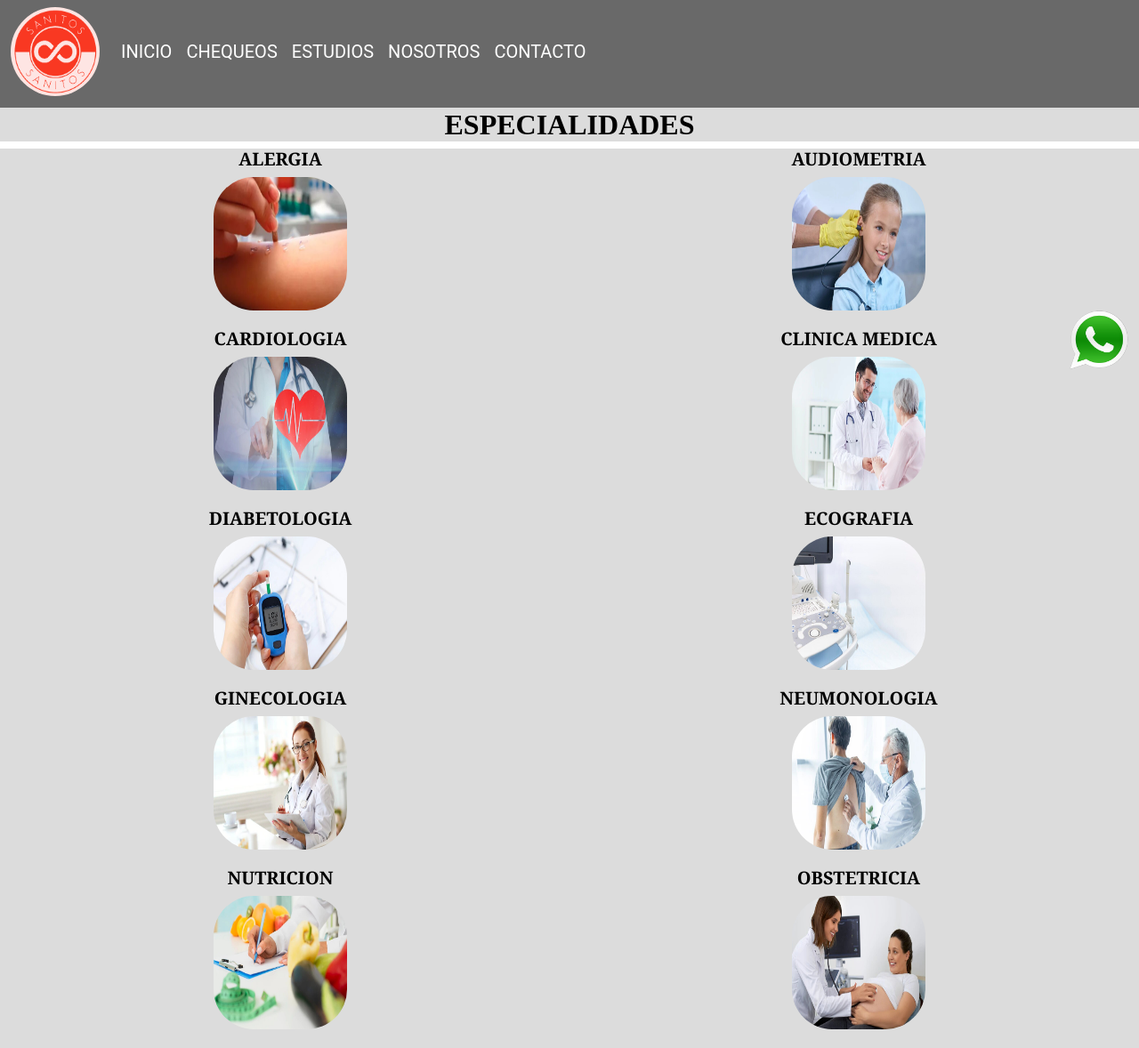
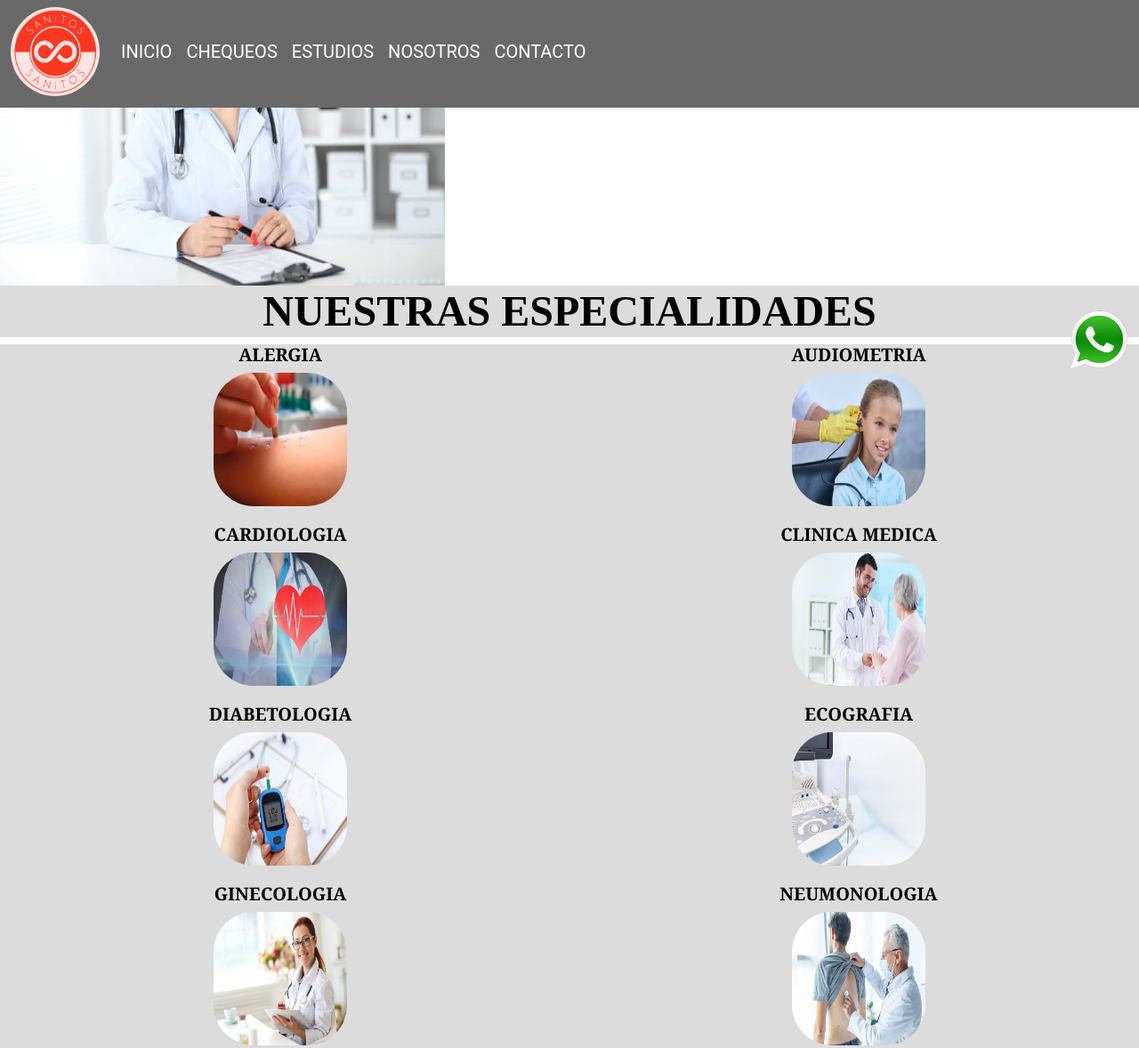
Before and after one commit to ruizdiaz/entrega-final, a website: page index.html in a window 1280 px wide. Shown: the part 53-1231 px from the top of the page at 89% size. Drawn offline with nearby package versions, Linux system fonts and the light colour scheme.

Commit message:
cambie el index

```diff
--- a/index.html
+++ b/index.html
@@ -1,5 +1,6 @@
 <!DOCTYPE html>
 <html lang="es">
+
 <head>
   <meta charset="UTF-8">
   <meta http-equiv="X-UA-Compatible" content="IE=edge">
@@ -9,18 +10,22 @@
 
 
   <title>Nuestras Especialidades</title>
-
-    <link href="https://cdn.jsdelivr.net/npm/bootstrap@5.2.0-beta1/dist/css/bootstrap.min.css" rel="stylesheet" integrity="sha384-0evHe/X+R7YkIZDRvuzKMRqM+OrBnVFBL6DOitfPri4tjfHxaWutUpFmBp4vmVor" crossorigin="anonymous">
+  <link rel="stylesheet" href="https://cdnjs.cloudflare.com/ajax/libs/animate.css/4.1.1/animate.min.css" />
+  <link href="https://cdn.jsdelivr.net/npm/bootstrap@5.2.0-beta1/dist/css/bootstrap.min.css" rel="stylesheet"
+    integrity="sha384-0evHe/X+R7YkIZDRvuzKMRqM+OrBnVFBL6DOitfPri4tjfHxaWutUpFmBp4vmVor" crossorigin="anonymous">
 
   <link rel="stylesheet" href="css/estilo.css">
 </head>
+
 <body>
   <header class="sanitosNav">
     <!-- nav de bootstrap -->
     <nav class="  border-danger mt-5 navbar navbar-expand-lg ">
       <div class="container-fluid">
-             <a class="navbar-brand " href="./index.html"><img class="tamLogo rounded-circle" src="./img/logo sanitos.png" alt="logo de sanitos"></a>
-             <button class="navbar-toggler" type="button" data-bs-toggle="collapse" data-bs-target="#navbarText" aria-controls="navbarText" aria-expanded="false" aria-label="Toggle navigation">
+        <a class="navbar-brand " href="./index.html"><img class="tamLogo rounded-circle" src="./img/logo sanitos.png"
+            alt="logo de sanitos"></a>
+        <button class="navbar-toggler" type="button" data-bs-toggle="collapse" data-bs-target="#navbarText"
+          aria-controls="navbarText" aria-expanded="false" aria-label="Toggle navigation">
           <span class="navbar-toggler-icon"></span>
         </button>
         <div class="collapse navbar-collapse" id="navbarText">
@@ -48,42 +53,97 @@
   </header>
   <main>
     <!-- inicio de pagina -->
-    <h1>ESPECIALIDADES</h1>
+
+
+    <div class="cardEspecialidades  text-white">
+      <img src="./img/especialidades.jpg" class="card-img" alt="mitad de cuerpo de doctora sentada en un consultorio">
+      <div class="card-img-overlay">
+      </div>
+      <h1 class="especialidades animate__animated animate__backInDown">Nuestras especialidades</h1>
+    </div>
+
     <section class="galeria">
-        <div><h2>Alergia</h2><img class="img1" src="./img/prueba de alergia (1).jpg" alt="foto de un nene con alergia"></div>
-        <div><h2>Audiometria</h2> <img class="img2" src="./img/audiometria.jpg" alt="imagen de una nena haciendo una audiometria"></div>
-        <div><h2>Cardiologia</h2> <img class="img3" src="./img/cardiologia.jpg" alt="medico con un corazon"></div>
-        <div><h2>Clinica Medica</h2> <img class="img4" src="./img/clinica medica.jpg" alt="doctor con una paciente"></div>
-        <div><h2>Diabetologia</h2><img class="img5" src="./img/diabetologia.jpg" alt="medidor de diabetes"></div>
-        <div><h2>Ecografia</h2><img class="img6" src="./img/ecografia (1).jpg" alt="medica con un ecografo"></div>
-        <div><h2>Ginecologia</h2><img class="img7" src="./img/ginecologia.jpg" alt="medica"></div>
-        <div><h2>Neumonologia</h2><img class="img8" src="./img/neumonologia (1).jpg" alt="medico revisando a paciente"></div>
-        <div><h2>Nutricion</h2><img class="img9" src="./img/nutricion.jpg" alt="medica con comida saludable"></div>
-        <div><h2>Obstetricia</h2><img class="img10" src="./img/obstetricia.jpg" alt="medica con mujer embarazada"></div>
-        <div><h2>Oftalmologia</h2><img class="img11" src="./img/oftalmologia.jpg" alt="medica revisando la vista de una niña"></div>
-        <div><h2>Otorrinolaringologia</h2><img class="img12" src="./img/otorrinolaringologia.jpg" alt="doctor revisando el oido a la paciente"></div>
-        <div><h2>Pediatria</h2><img class="img13" src="./img/pediatria.jpg" alt="doctor con su paciente niño y su mama"></div>
-        <div><h2>Urologia</h2><img class="img14" src="./img/urologo.jpg" alt="medico mostrando un riñon"></div>
+      <div class="galeriaImg">
+        <h2>Alergia</h2><img class="img1" src="./img/prueba de alergia (1).jpg" alt="foto de un nene con alergia">
+      </div>
+      <div class="galeriaImg">
+        <h2>Audiometria</h2> <img class="img2" src="./img/audiometria.jpg"
+          alt="imagen de una nena haciendo una audiometria">
+      </div>
+      <div class="galeriaImg">
+        <h2>Cardiologia</h2> <img class="img3" src="./img/cardiologia.jpg" alt="medico con un corazon">
+      </div>
+      <div class="galeriaImg">
+        <h2>Clinica Medica</h2> <img class="img4" src="./img/clinica medica.jpg" alt="doctor con una paciente">
+      </div>
+      <div class="galeriaImg">
+        <h2>Diabetologia</h2><img class="img5" src="./img/diabetologia.jpg" alt="medidor de diabetes">
+      </div>
+      <div class="galeriaImg">
+        <h2>Ecografia</h2><img class="img6" src="./img/ecografia (1).jpg" alt="medica con un ecografo">
+      </div>
+      <div class="galeriaImg">
+        <h2>Ginecologia</h2><img class="img7" src="./img/ginecologia.jpg" alt="medica">
+      </div>
+      <div class="galeriaImg">
+        <h2>Neumonologia</h2><img class="img8" src="./img/neumonologia (1).jpg" alt="medico revisando a paciente">
+      </div>
+      <div class="galeriaImg">
+        <h2>Nutricion</h2><img class="img9" src="./img/nutricion.jpg" alt="medica con comida saludable">
+      </div>
+      <div class="galeriaImg">
+        <h2>Obstetricia</h2><img class="img10" src="./img/obstetricia.jpg" alt="medica con mujer embarazada">
+      </div>
+      <div class="galeriaImg">
+        <h2>Oftalmologia</h2><img class="img11" src="./img/oftalmologia.jpg"
+          alt="medica revisando la vista de una niña">
+      </div>
+      <div class="galeriaImg">
+        <h2>Otorrinolaringologia</h2><img class="img12" src="./img/otorrinolaringologia.jpg"
+          alt="doctor revisando el oido a la paciente">
+      </div>
+      <div class="galeriaImg">
+        <h2>Pediatria</h2><img class="img13" src="./img/pediatria (1).jpg" alt="doctor con su paciente niño y su mama">
+      </div>
+      <div class="galeriaImg">
+        <h2>Urologia</h2><img class="img14" src="./img/urologo.jpg" alt="medico mostrando un riñon">
+      </div>
     </section>
     <!-- contacto de whatsapp -->
-    <a class="icono" href="https://api.whatsapp.com/send?phone=ACA PONES EL TELEFONO&text=Hola, Necesito mas informacion!" target="_blank"><img class="botonWhatsApp" src="./img/logo-whatsapp.png" alt="Logo Whatsapp"></a>
+    <a class="icono"
+      href="https://api.whatsapp.com/send?phone=ACA PONES EL TELEFONO&text=Hola, Necesito mas informacion!"
+      target="_blank"><img class="botonWhatsApp" src="./img/logo-whatsapp.png" alt="Logo Whatsapp"></a>
   </main>
-    <script src="https://cdn.jsdelivr.net/npm/bootstrap@5.2.0-beta1/dist/js/bootstrap.bundle.min.js" integrity="sha384-pprn3073KE6tl6bjs2QrFaJGz5/SUsLqktiwsUTF55Jfv3qYSDhgCecCxMW52nD2" crossorigin="anonymous"></script>
+  <script src="https://cdn.jsdelivr.net/npm/bootstrap@5.2.0-beta1/dist/js/bootstrap.bundle.min.js"
+    integrity="sha384-pprn3073KE6tl6bjs2QrFaJGz5/SUsLqktiwsUTF55Jfv3qYSDhgCecCxMW52nD2" crossorigin="anonymous">
+  </script>
   <!-- pie de pagina -->
   <footer id="footer">
     <table class="table table-hover">
-        <td><h5>Contacto <img class="logoFooter" src="./img/Contacto.png" alt="logo de un telefono en negro"> 11-2048-0889</h5></td>
-        <td><h5>Direccion <img class="logoFooter" src="./img/logo ubicacion.png" alt="logo de ubicaion en color negro"> Victor Vergani 861</h5></td>
+      <td>
+        <h5>Contacto <img class="logoFooter" src="./img/Contacto.png" alt="logo de un telefono en negro"> 11-2048-0889
+        </h5>
+      </td>
+      <td>
+        <h5>Direccion <img class="logoFooter" src="./img/logo ubicacion.png" alt="logo de ubicaion en color negro">
+          Victor Vergani 861</h5>
+      </td>
       </tr>
       </tbody>
     </table>
     <table class="table table-hover">
       <tr class="table-light">
-        <td>  <h6>. osde . galeno . medife . ospe . ospia . swiss medical . omint . medicus express . opdea . osfatun . aca salud . andar . bristol . centro médico pueyrredón . prevención . gráficos . luis pasteur . ospic . union personal .asmepriv . osseg . hospital alemán . </h6></td>
+        <td>
+          <h6>. osde . galeno . medife . ospe . ospia . swiss medical . omint . medicus express . opdea . osfatun . aca
+            salud . andar . bristol . centro médico pueyrredón . prevención . gráficos . luis pasteur . ospic . union
+            personal .asmepriv . osseg . hospital alemán . </h6>
+        </td>
       </tr>
       </tbody>
     </table>
     <strong class="footer"> By Eliana Patricia Ruiz Diaz</strong>
   </footer>
 </body>
-</html><tr class="table-light">
+
+</html>
+<tr class="table-light">
--- a/scss/_extend.scss
+++ b/scss/_extend.scss
@@ -8,7 +8,9 @@
     background-position: 50%;
     border-radius: 30%;
     background-size: 100% auto;
+
 }
+
 .img2{
     @extend .img1
 }
--- a/scss/_header.scss
+++ b/scss/_header.scss
@@ -17,6 +17,9 @@
     margin: auto;
     text-align: center;
 }
+.navbar-toggler{
+    color: white;
+}
 body{
     margin: 0;
     padding: 0;
--- a/scss/_main.scss
+++ b/scss/_main.scss
@@ -10,6 +10,20 @@ h1{
     background-color:gainsboro;
     text-transform: uppercase;
 }
+.especialidades {
+    font-size:1rem;
+    text-align: center;
+    height: 80px;
+    margin: 50px
+}
+.card-img  {
+    height: 290px;
+
+    text-align: center;
+}
+
+
+
 h2{
     font-family: Georgia, 'Times New Roman', Times, serif;
     font-size: 20px;
@@ -36,6 +50,7 @@ section{
 /*css de pagina especialidades*/
 .galeria{
     display: grid;
+    background-color: white;
     text-align: center;
     padding:auto;
     grid-template-columns: 1fr;
@@ -55,8 +70,15 @@ section{
     "img12"
     "img13"
     "img14";
-    gap: 20px;
+    gap: 100px;
 }
+.galeriaImg {
+    background-color: #F5F5F5;
+    border-radius: 10%;
+
+}
+
+
 /*logo de whatsapp*/
 .botonWhatsApp {
     width: 70px;
--- a/scss/_medias.scss
+++ b/scss/_medias.scss
@@ -19,7 +19,9 @@
     .padreEstudios{
       display: flex;
       flex-flow: row wrap;
-
+    }
+    .especialidades{
+        font-size: 3rem;
     }
     .chequeo{
         display: none;
@@ -38,13 +40,15 @@
          "img10 img11 img12"
          "img13 img14"
         ;
-        .footer{
 
-            font-size:40px;
-
-        }
 
     }
+    .footer{
+
+        font-size:40px;
+
+    }
+
 
     .padreEstudios{
         display: flex;
```
Also changed, not shown: _footer.scss (line endings or trailing spaces), css/estilo.css, img/especialidades.jpg (added), img/pediatria (1).jpg (added), img/prueba de alergia.webp (deleted). Lines whose indentation alone changed are shown as unchanged.
